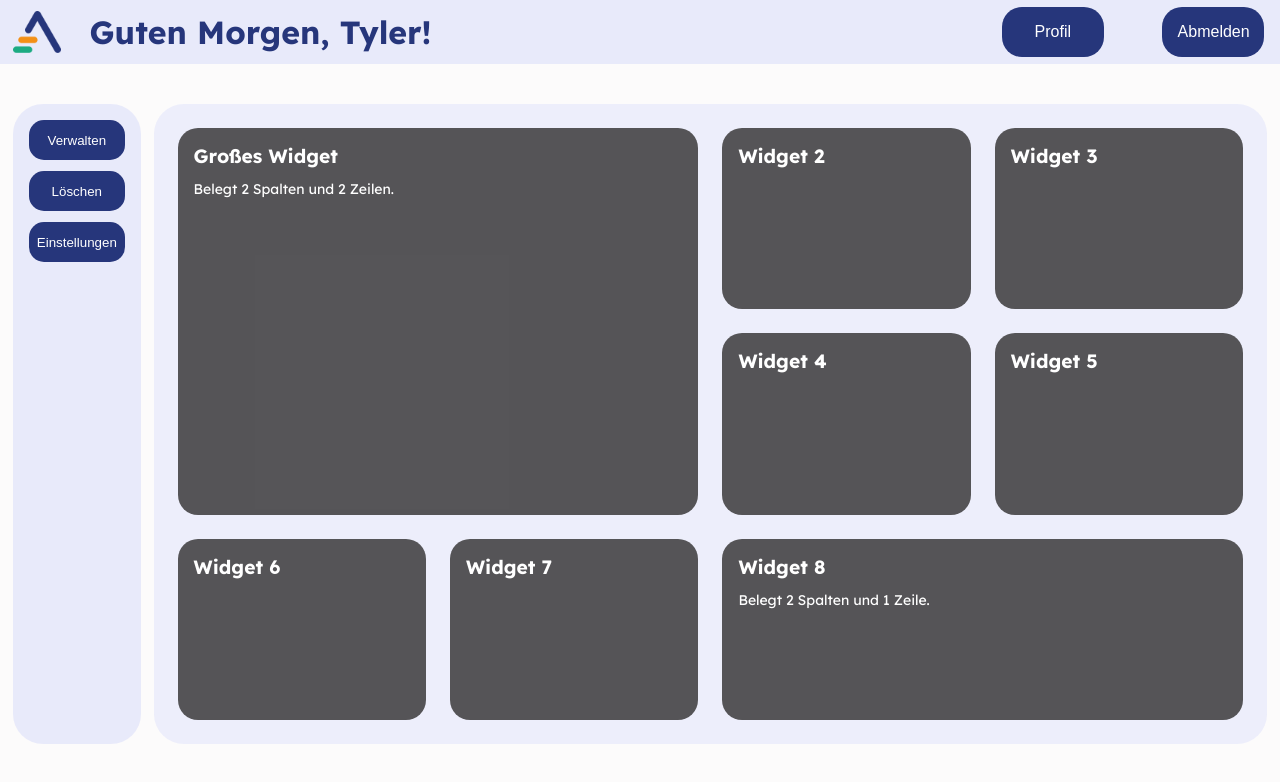
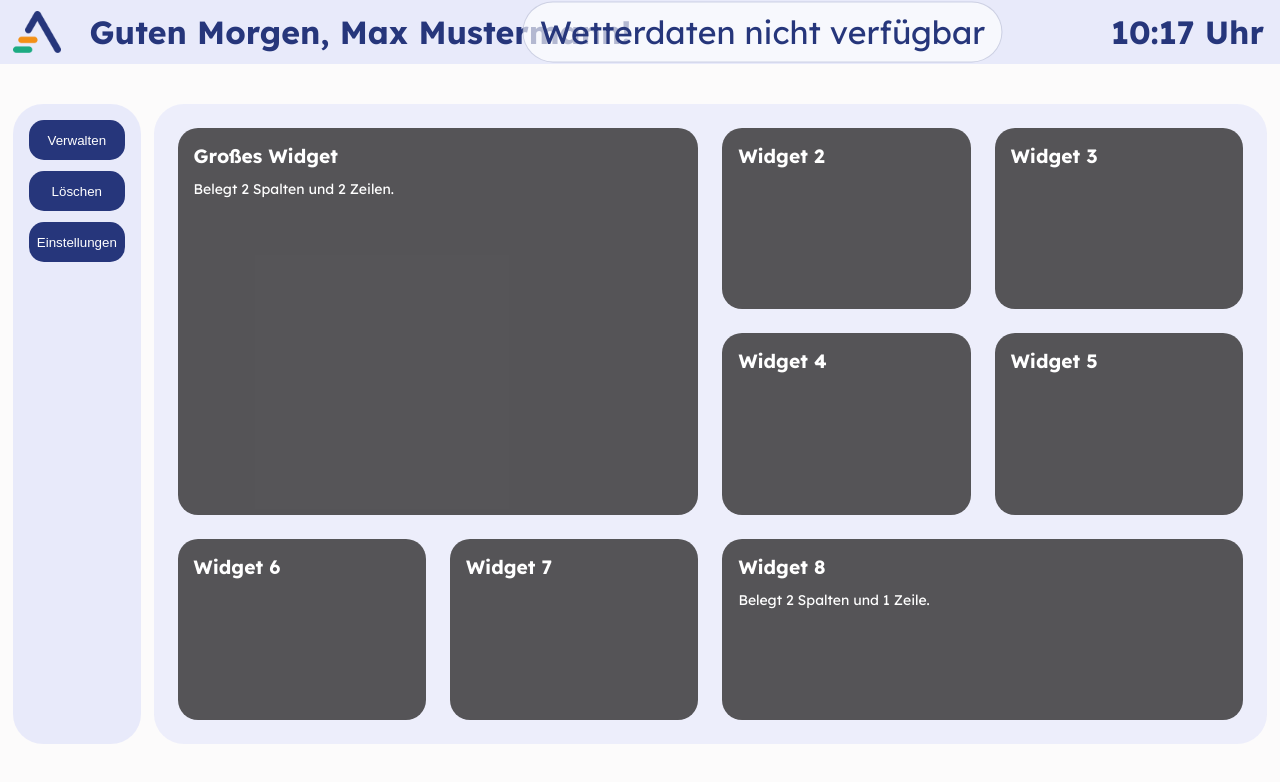
Before and after one commit to DERLOOOLGAMMER/MTDashboard, an Angular app in the folder dashboard/: page / in a window 1280 px wide. Shown: the top 782 px of the page. Built offline with nearby package versions, Linux system fonts and the light colour scheme; no server answers.

Commit message:
Wetter / Name / Uhrzeit

```diff
--- a/dashboard/src/app/header/header.css
+++ b/dashboard/src/app/header/header.css
@@ -15,7 +15,7 @@ header img {
     padding-left: 1vw;
 }
 
-header h1 {
+header .h1 {
     position: absolute;
     inset: 0;
 
@@ -31,14 +31,75 @@ header h1 {
     color: rgb(38, 54, 123);
     margin: 0;
 }
+header .h2 {
+    position: absolute;
+    inset: 0;
 
+    display: flex;
+    justify-content: right;
+    right: 1rem;
+    align-items: center;
+
+
+
+    font-optical-sizing: auto;
+    font-weight: 20px;
+    font-style: normal;
+    font-size: 2rem;
+    color: rgb(38, 54, 123);
+    margin: 0;
+}
+
+header .h3 {
+    position: absolute;
+    inset: 0;
+
+    display: flex;
+    justify-content: right;
+    right: 16rem;
+    align-items: center;
+
+    font-optical-sizing: auto;
+    font-weight: 20px;
+    font-style: normal;
+    font-size: 2rem;
+    color: rgb(38, 54, 123);
+    margin: 0;
+}
+
+.weather {
+    position: absolute;
+    top: 50%;
+    right: 3vw;
+
+    display: flex;
+    align-items: center;
+    gap: 0.75rem;
+
+    padding: 0.6rem 1rem;
+
+    transform: translate(-50%, -50%);
+
+    color: rgb(38, 54, 123);
+
+
+    background-color: rgba(255, 255, 255, 0.65);
+    border: 1px solid rgba(38, 54, 123, 0.2);
+    border-radius: 999px;
+
+    font-optical-sizing: auto;
+    font-weight: 20px;
+    font-style: normal;
+    font-size: 2rem;
+    white-space: nowrap;
+}
 
 header button {
     position: absolute;
     top: 50%;
     transform: translateY(-50%);
 
-    width: clamp(80px, 8vw, 140px);
+    width: clamp(10px, 5vw, 140px);
     min-height: 50px;
     max-height: 100px;
 
@@ -55,10 +116,6 @@ header button {
     cursor: pointer;
 }
 
-header button.button-left {
-    right: 11rem;
+header button.button-right {
+    right: 12rem;
 }
-
-header button.button-right {
-    right: 1rem;
-}
--- a/dashboard/src/app/header/header.html
+++ b/dashboard/src/app/header/header.html
@@ -1,6 +1,23 @@
 <header>
     <img src="/logoB.png" alt="Dashboard Logo">
-    <h1>Guten Morgen, Tyler!</h1>
-    <button class="button-left">Profil</button>
-    <button class="button-right">Abmelden</button>
+
+    <h1 class="h1">
+        Guten Morgen, {{ name }}!
+    </h1>
+
+    <h1 class="h2">
+        {{ currentTime() | date: 'HH:mm' }} Uhr
+    </h1>
+
+    <div class="weather">
+        @if (weatherError()) {
+            <span>{{ weatherError() }}</span>
+        } @else {
+            <span>{{ weatherText() }}</span>
+
+            @if (temperature() !== null) {
+            <span>{{ temperature() }} °C</span>
+            }
+        }
+    </div>
 </header>
--- a/dashboard/src/app/header/header.ts
+++ b/dashboard/src/app/header/header.ts
@@ -1,9 +1,103 @@
-import { Component } from '@angular/core';
+import {
+  Component,
+  OnDestroy,
+  OnInit,
+  signal,
+} from '@angular/core';
+
+import { DatePipe } from '@angular/common';
+
+interface WeatherResponse {
+  current: {
+    temperature_2m: number;
+    wind_speed_10m: number;
+    weather_code: number;
+  };
+}
 
 @Component({
-  imports: [],
   selector: 'app-header',
+  imports: [DatePipe],
+  templateUrl: './header.html',
   styleUrl: './header.css',
-  templateUrl: './header.html',
 })
-export class Header {}
+export class Header implements OnInit, OnDestroy {
+  name = 'Max Mustermann';
+
+  currentTime = signal(new Date());
+  temperature = signal<number | null>(null);
+  weatherText = signal('Wetter wird geladen ...');
+  weatherError = signal('');
+
+  private clockTimer?: ReturnType<typeof setInterval>;
+  private weatherTimer?: ReturnType<typeof setInterval>;
+
+  ngOnInit(): void {
+    // Uhrzeit jede Sekunde aktualisieren
+    this.clockTimer = setInterval(() => {
+      this.currentTime.set(new Date());
+    }, 1000);
+
+    // Wetter sofort laden
+    this.loadWeather();
+
+    // Wetter alle 10 Minuten aktualisieren
+    this.weatherTimer = setInterval(() => {
+      this.loadWeather();
+    }, 600_000);
+  }
+
+  async loadWeather(): Promise<void> {
+    const latitude = 49.0069;
+    const longitude = 8.4037;
+
+    const url =
+      `https://api.open-meteo.com/v1/forecast` +
+      `?latitude=${latitude}` +
+      `&longitude=${longitude}` +
+      `&current=temperature_2m,wind_speed_10m,weather_code` +
+      `&timezone=auto`;
+
+    try {
+      const response = await fetch(url);
+
+      if (!response.ok) {
+        throw new Error(`HTTP-Fehler: ${response.status}`);
+      }
+
+      const data = await response.json() as WeatherResponse;
+
+      this.temperature.set(data.current.temperature_2m);
+      this.weatherText.set(
+        this.getWeatherText(data.current.weather_code)
+      );
+      this.weatherError.set('');
+    } catch (error) {
+      console.error('Wetter konnte nicht geladen werden:', error);
+      this.weatherError.set('Wetterdaten nicht verfügbar');
+    }
+  }
+
+  private getWeatherText(code: number): string {
+    if (code === 0) return 'Klar';
+    if ([1, 2, 3].includes(code)) return 'Bewölkt';
+    if ([45, 48].includes(code)) return 'Nebel';
+    if ([51, 53, 55, 56, 57].includes(code)) return 'Nieselregen';
+    if ([61, 63, 65, 66, 67].includes(code)) return 'Regen';
+    if ([71, 73, 75, 77].includes(code)) return 'Schnee';
+    if ([80, 81, 82].includes(code)) return 'Regenschauer';
+    if ([95, 96, 99].includes(code)) return 'Gewitter';
+
+    return 'Unbekannt';
+  }
+
+  ngOnDestroy(): void {
+    if (this.clockTimer) {
+      clearInterval(this.clockTimer);
+    }
+
+    if (this.weatherTimer) {
+      clearInterval(this.weatherTimer);
+    }
+  }
+}
--- /dev/null
+++ b/dashboard/src/app/settings/settings.html
@@ -0,0 +1 @@
+<p>settings works!</p>
```
Also changed, not shown: dashboard/src/app/settings/settings.ts (added, +9 -0 lines), dashboard/src/app/settings/settings.css (added), 2 other files (tests, documents, lock files or other folders).
